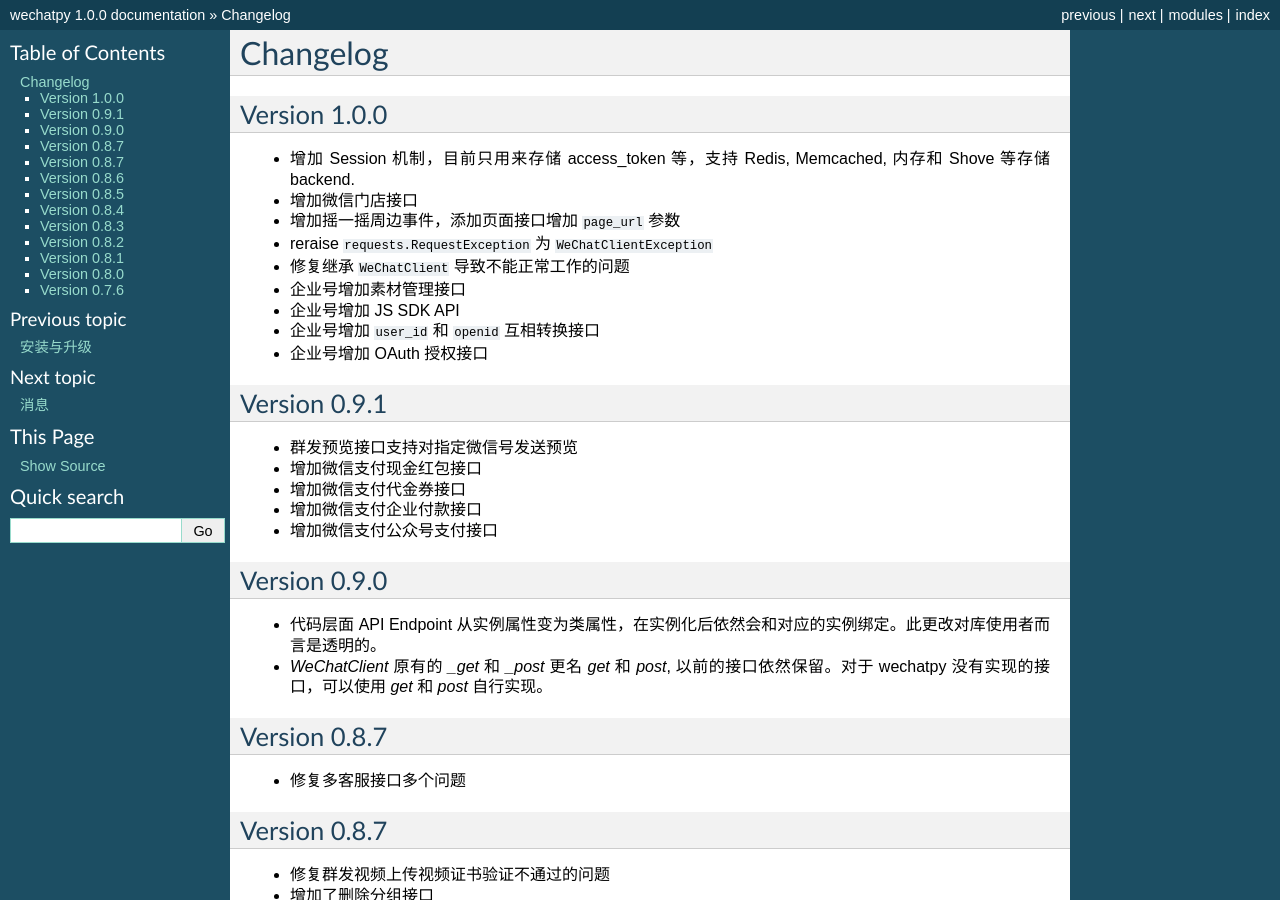
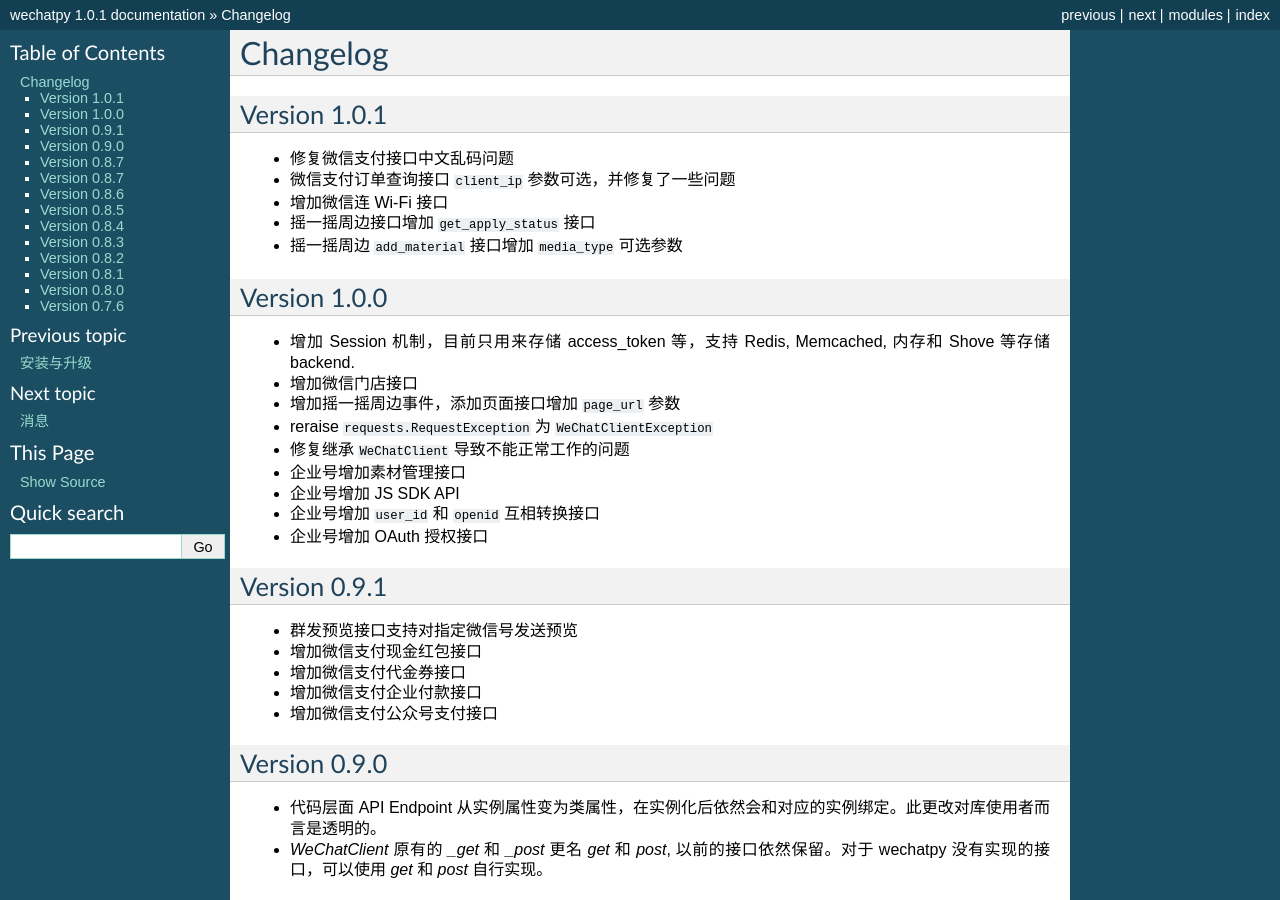
Before and after one commit to wechatpy/wechatpy, a Sphinx documentation site: the page built from docs/changelog.rst, in a window 1280 px wide and 900 px high. Built offline with Sphinx 7.4.7, drawn with Linux system fonts in a browser that asks for light colours; some of the changed text lies outside the part shown.

Commit message:
Bump version to 1.0.1

```diff
--- a/docs/changelog.rst
+++ b/docs/changelog.rst
@@ -1,5 +1,13 @@
 Changelog
 ================
+
+Version 1.0.1
+---------------------
++ 修复微信支付接口中文乱码问题
++ 微信支付订单查询接口 ``client_ip`` 参数可选，并修复了一些问题
++ 增加微信连 Wi-Fi 接口
++ 摇一摇周边接口增加 ``get_apply_status`` 接口
++ 摇一摇周边 ``add_material`` 接口增加 ``media_type`` 可选参数
 
 Version 1.0.0
 ---------------------
--- a/setup.py
+++ b/setup.py
@@ -14,7 +14,7 @@ with open('requirements.txt') as f:
 
 setup(
     name='wechatpy',
-    version='1.0.0',
+    version='1.0.1',
     author='messense',
     author_email='messense@icloud.com',
     url='https://github.com/messense/wechatpy',
--- a/wechatpy/__init__.py
+++ b/wechatpy/__init__.py
@@ -4,9 +4,12 @@ from wechatpy.parser import parse_message  # NOQA
 from wechatpy.replies import create_reply  # NOQA
 from wechatpy.client import WeChatClient  # NOQA
 from wechatpy.exceptions import WeChatException  # NOQA
+from wechatpy.exceptions import WeChatClientException  # NOQA
 from wechatpy.oauth import WeChatOAuth  # NOQA
+from wechatpy.exceptions import WeChatOAuthException  # NOQA
 from wechatpy.pay import WeChatPay  # NOQA
+from wechatpy.exceptions import WeChatPayException  # NOQA
 
 
-__version__ = '1.0.0'
+__version__ = '1.0.1'
 __author__ = 'messense'
```
